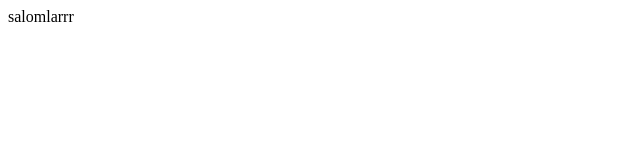
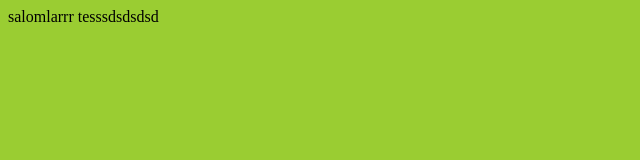
Before and after one commit to the-rustambek/testoviy, a plain HTML site: page index.html in a window 1280 px wide. Shown: the whole page, without its empty margins (0-640 px from the left). Drawn offline with Linux system fonts and the light colour scheme.

Commit message:
Add style

```diff
--- a/index.html
+++ b/index.html
@@ -5,8 +5,10 @@
     <meta name="viewport" content="width=device-width, initial-scale=1.0">
     <title>Document</title>
 </head>
-<body>
+<body style="background-color: yellowgreen;">
     salomlarrr
+
+    tesssdsdsdsd
 
 </body>
 </html>
```
